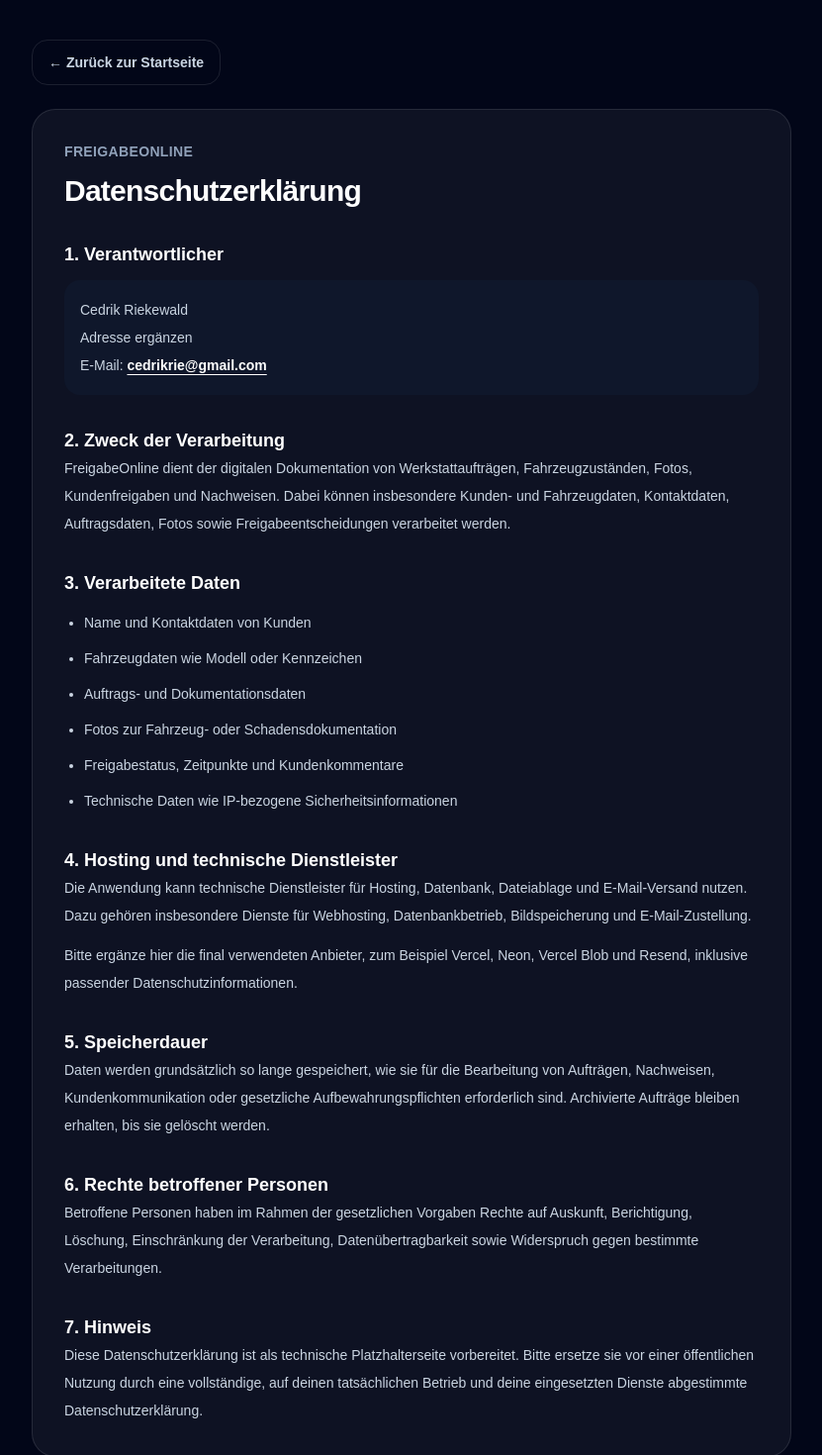
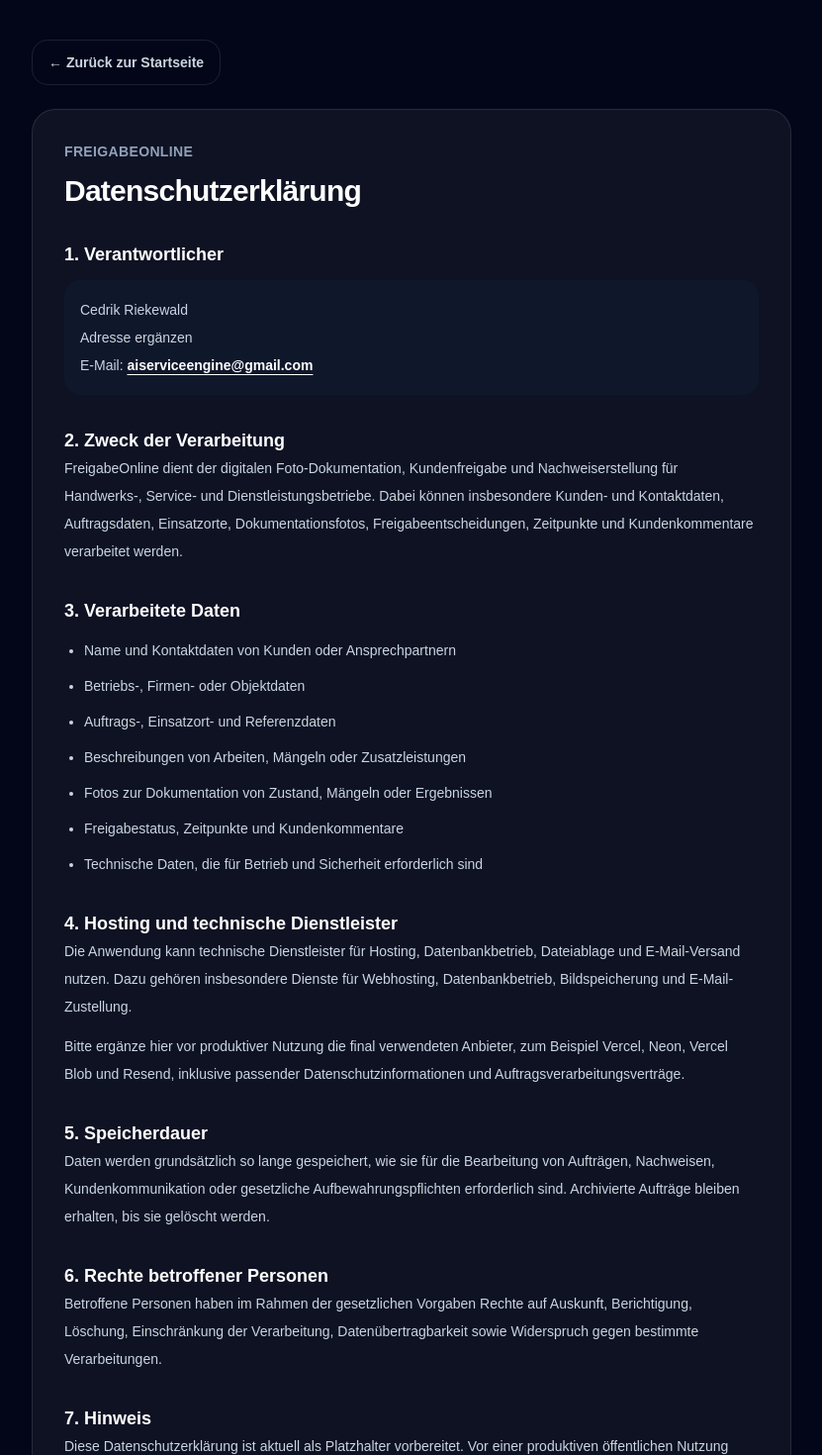
Before and after one commit to cedrikrie-byte/klarfreigabe, a Next.js app: page /datenschutz in a window 1280 px wide. Shown: the top 1470 px of the page at 99% size, without its empty margins (224-1055 px from the left). Built offline with nearby package versions, Linux system fonts and the light colour scheme; no server answers.

Commit message:
Generalize privacy page language

```diff
--- a/src/app/datenschutz/page.tsx
+++ b/src/app/datenschutz/page.tsx
@@ -35,10 +35,10 @@ export default function DatenschutzPage() {
                   <br />
                   E-Mail:{" "}
                   <a
-                    href="mailto:cedrikrie@gmail.com"
+                    href="mailto:aiserviceengine@gmail.com"
                     className="font-semibold text-white underline underline-offset-4"
                   >
-                    cedrikrie@gmail.com
+                    aiserviceengine@gmail.com
                   </a>
                 </p>
               </div>
@@ -50,11 +50,12 @@ export default function DatenschutzPage() {
               </h2>
 
               <p>
-                {APP_NAME} dient der digitalen Dokumentation von Werkstattaufträgen,
-                Fahrzeugzuständen, Fotos, Kundenfreigaben und Nachweisen.
-                Dabei können insbesondere Kunden- und Fahrzeugdaten,
-                Kontaktdaten, Auftragsdaten, Fotos sowie Freigabeentscheidungen
-                verarbeitet werden.
+                {APP_NAME} dient der digitalen Foto-Dokumentation,
+                Kundenfreigabe und Nachweiserstellung für Handwerks-,
+                Service- und Dienstleistungsbetriebe. Dabei können insbesondere
+                Kunden- und Kontaktdaten, Auftragsdaten, Einsatzorte,
+                Dokumentationsfotos, Freigabeentscheidungen, Zeitpunkte und
+                Kundenkommentare verarbeitet werden.
               </p>
             </section>
 
@@ -64,12 +65,13 @@ export default function DatenschutzPage() {
               </h2>
 
               <ul className="mt-3 list-disc space-y-2 pl-5">
-                <li>Name und Kontaktdaten von Kunden</li>
-                <li>Fahrzeugdaten wie Modell oder Kennzeichen</li>
-                <li>Auftrags- und Dokumentationsdaten</li>
-                <li>Fotos zur Fahrzeug- oder Schadensdokumentation</li>
+                <li>Name und Kontaktdaten von Kunden oder Ansprechpartnern</li>
+                <li>Betriebs-, Firmen- oder Objektdaten</li>
+                <li>Auftrags-, Einsatzort- und Referenzdaten</li>
+                <li>Beschreibungen von Arbeiten, Mängeln oder Zusatzleistungen</li>
+                <li>Fotos zur Dokumentation von Zustand, Mängeln oder Ergebnissen</li>
                 <li>Freigabestatus, Zeitpunkte und Kundenkommentare</li>
-                <li>Technische Daten wie IP-bezogene Sicherheitsinformationen</li>
+                <li>Technische Daten, die für Betrieb und Sicherheit erforderlich sind</li>
               </ul>
             </section>
 
@@ -80,15 +82,16 @@ export default function DatenschutzPage() {
 
               <p>
                 Die Anwendung kann technische Dienstleister für Hosting,
-                Datenbank, Dateiablage und E-Mail-Versand nutzen. Dazu gehören
-                insbesondere Dienste für Webhosting, Datenbankbetrieb,
+                Datenbankbetrieb, Dateiablage und E-Mail-Versand nutzen. Dazu
+                gehören insbesondere Dienste für Webhosting, Datenbankbetrieb,
                 Bildspeicherung und E-Mail-Zustellung.
               </p>
 
               <p className="mt-3">
-                Bitte ergänze hier die final verwendeten Anbieter, zum Beispiel
-                Vercel, Neon, Vercel Blob und Resend, inklusive passender
-                Datenschutzinformationen.
+                Bitte ergänze hier vor produktiver Nutzung die final verwendeten
+                Anbieter, zum Beispiel Vercel, Neon, Vercel Blob und Resend,
+                inklusive passender Datenschutzinformationen und
+                Auftragsverarbeitungsverträge.
               </p>
             </section>
 
@@ -124,10 +127,12 @@ export default function DatenschutzPage() {
               </h2>
 
               <p>
-                Diese Datenschutzerklärung ist als technische Platzhalterseite
-                vorbereitet. Bitte ersetze sie vor einer öffentlichen Nutzung
-                durch eine vollständige, auf deinen tatsächlichen Betrieb und
-                deine eingesetzten Dienste abgestimmte Datenschutzerklärung.
+                Diese Datenschutzerklärung ist aktuell als Platzhalter
+                vorbereitet. Vor einer produktiven öffentlichen Nutzung muss sie
+                durch eine vollständige, auf den tatsächlichen Betrieb, die
+                eingesetzten Dienste und die konkreten Verarbeitungsvorgänge
+                abgestimmte Datenschutzerklärung ersetzt oder rechtlich geprüft
+                werden.
               </p>
             </section>
           </div>
```
